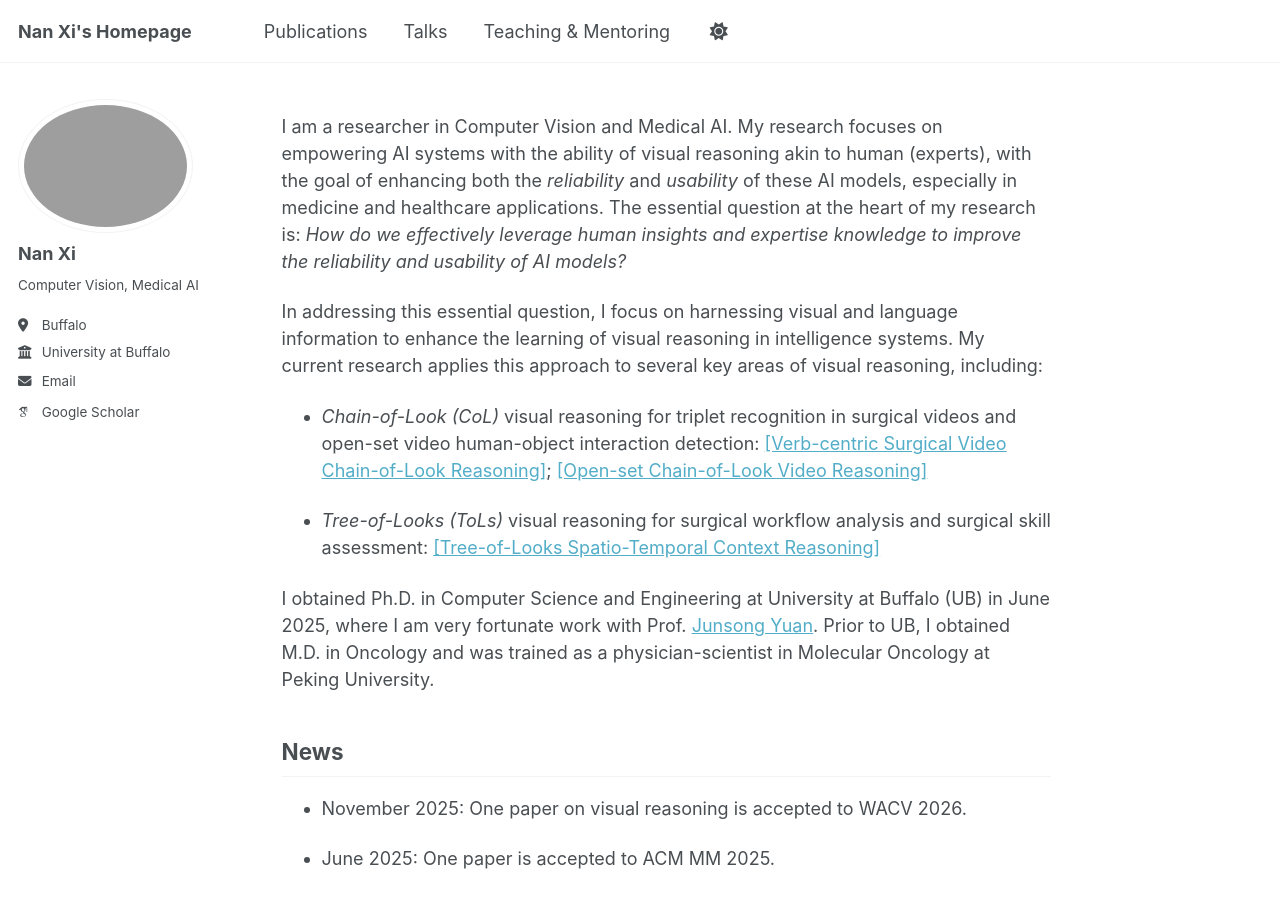
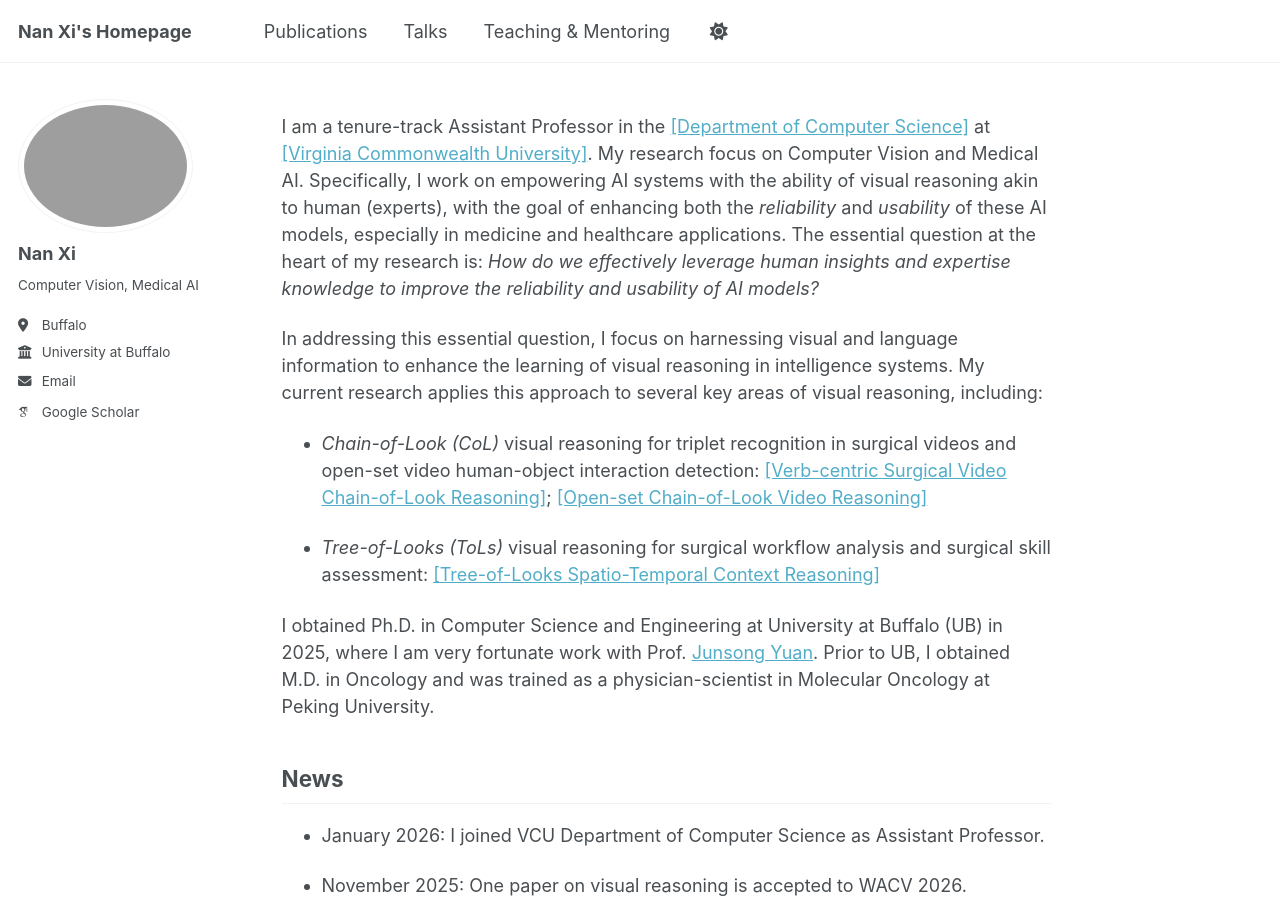
Before and after one commit to southnx/southnx.github.io, a Jekyll site: the page built from _pages/about.md, in a window 1280 px wide and 900 px high. Built offline with Jekyll 4.4.1, drawn with Linux system fonts in a browser that asks for light colours; some web fonts are replaced; a script that is not in the unit is left out.

Commit message:
Update about page with academic details and research focus

```diff
--- a/_pages/about.md
+++ b/_pages/about.md
@@ -7,7 +7,7 @@ redirect_from:
   - /about.html
 ---
 
-I am a researcher in Computer Vision and Medical AI. My research focuses on empowering AI systems with the ability of visual reasoning akin to
+I am a tenure-track Assistant Professor in the [[Department of Computer Science]](https://egr.vcu.edu/departments/computer-science/) at [[Virginia Commonwealth University]](https://www.vcu.edu).  My research focus on Computer Vision and Medical AI. Specifically, I work on empowering AI systems with the ability of visual reasoning akin to
 human (experts), with the goal of enhancing both the *reliability* and *usability* of these AI models, especially in medicine and healthcare applications. The essential question at the heart of my research is: *How do we effectively leverage human insights and expertise knowledge to improve the reliability and usability of AI models?*
 
 In addressing this essential question, I focus on harnessing visual and language information to enhance the learning of visual reasoning in intelligence systems.  My current research applies this approach to several key areas of visual reasoning, including:
@@ -16,9 +16,11 @@ In addressing this essential question, I focus on harnessing visual and language
 
 - *Tree-of-Looks (ToLs)* visual reasoning for surgical workflow analysis and surgical skill assessment: [[Tree-of-Looks Spatio-Temporal Context Reasoning]](https://cse.buffalo.edu/~jsyuan/papers/2024/ECCV2024_Nan_Xi.pdf)
 
-I obtained Ph.D. in Computer Science and Engineering at University at Buffalo (UB) in June 2025, where I am very fortunate work with Prof. [Junsong Yuan](https://cse.buffalo.edu/~jsyuan/index.html). Prior to UB, I obtained M.D. in Oncology and was trained as a physician-scientist in Molecular Oncology at Peking University.
+I obtained Ph.D. in Computer Science and Engineering at University at Buffalo (UB) in 2025, where I am very fortunate work with Prof. [Junsong Yuan](https://cse.buffalo.edu/~jsyuan/index.html). Prior to UB, I obtained M.D. in Oncology and was trained as a physician-scientist in Molecular Oncology at Peking University.
 
 ## News
+- January 2026: I joined VCU Department of Computer Science as Assistant Professor.
+
 - November 2025: One paper on visual reasoning is accepted to WACV 2026.
 
 - June 2025: One paper is accepted to ACM MM 2025.
```
